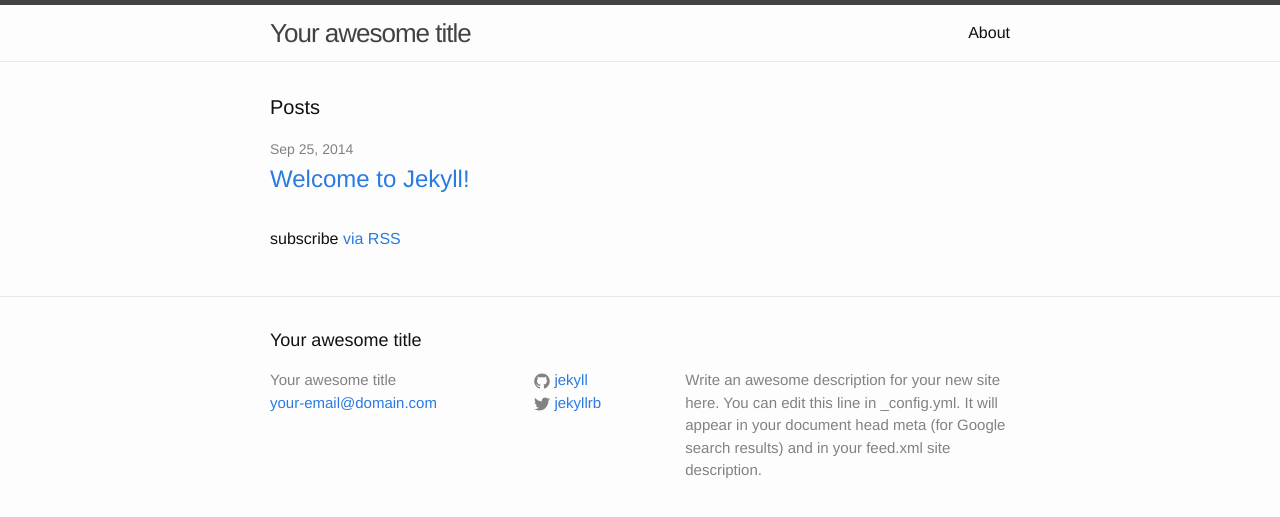
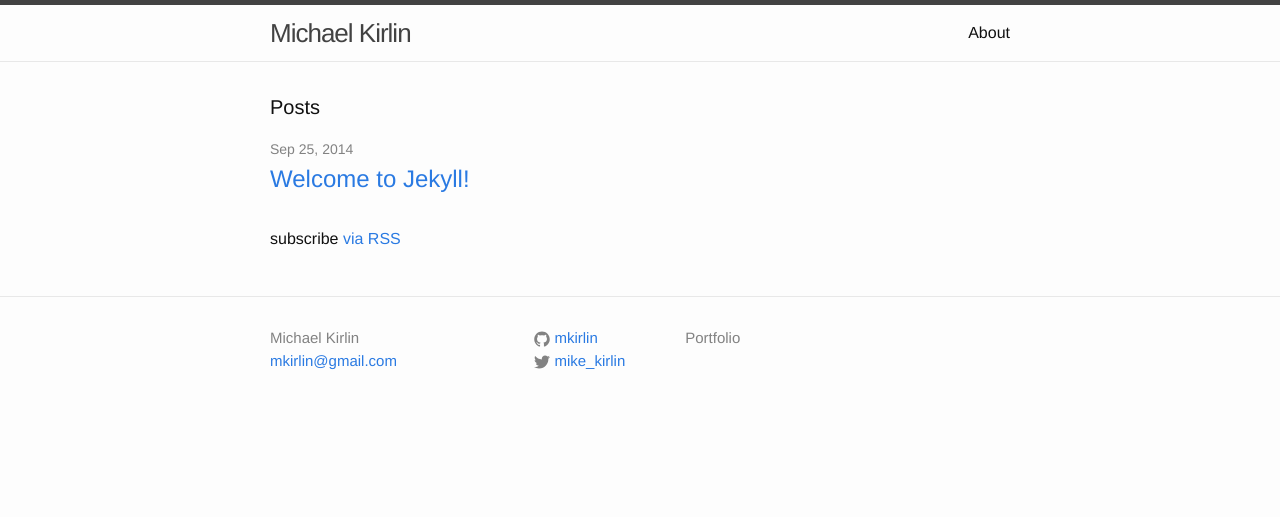
Before and after one commit to mkirlin/mkirlin.github.io, a Jekyll site: the page built from index.html, in a window 1280 px wide. Shown: the top 517 px of the page. Built offline with Jekyll 4.4.1, drawn with Linux system fonts in a browser that asks for light colours.

Commit message:
Initial formatting and playing around with Jekyll

```diff
--- a/_config.yml
+++ b/_config.yml
@@ -1,14 +1,11 @@
 # Site settings
-title: Your awesome title
-email: your-email@domain.com
-description: > # this means to ignore newlines until "baseurl:"
-  Write an awesome description for your new site here. You can edit this
-  line in _config.yml. It will appear in your document head meta (for
-  Google search results) and in your feed.xml site description.
+title: "Michael Kirlin"
+email: "mkirlin@gmail.com"
+description: "Portfolio"
 baseurl: "" # the subpath of your site, e.g. /blog/
-url: "http://yourdomain.com" # the base hostname & protocol for your site
-twitter_username: jekyllrb
-github_username:  jekyll
+url: "http://localhost:4000" # the base hostname & protocol for your site
+twitter_username: "mike_kirlin"
+github_username:  "mkirlin"
 
 # Build settings
 markdown: kramdown
--- a/_includes/footer.html
+++ b/_includes/footer.html
@@ -2,7 +2,7 @@
 
   <div class="wrapper">
 
-    <h2 class="footer-heading">{{ site.title }}</h2>
+    <!-- <h2 class="footer-heading">{{ site.title }}</h2> -->
 
     <div class="footer-col-wrapper">
       <div class="footer-col  footer-col-1">
```
